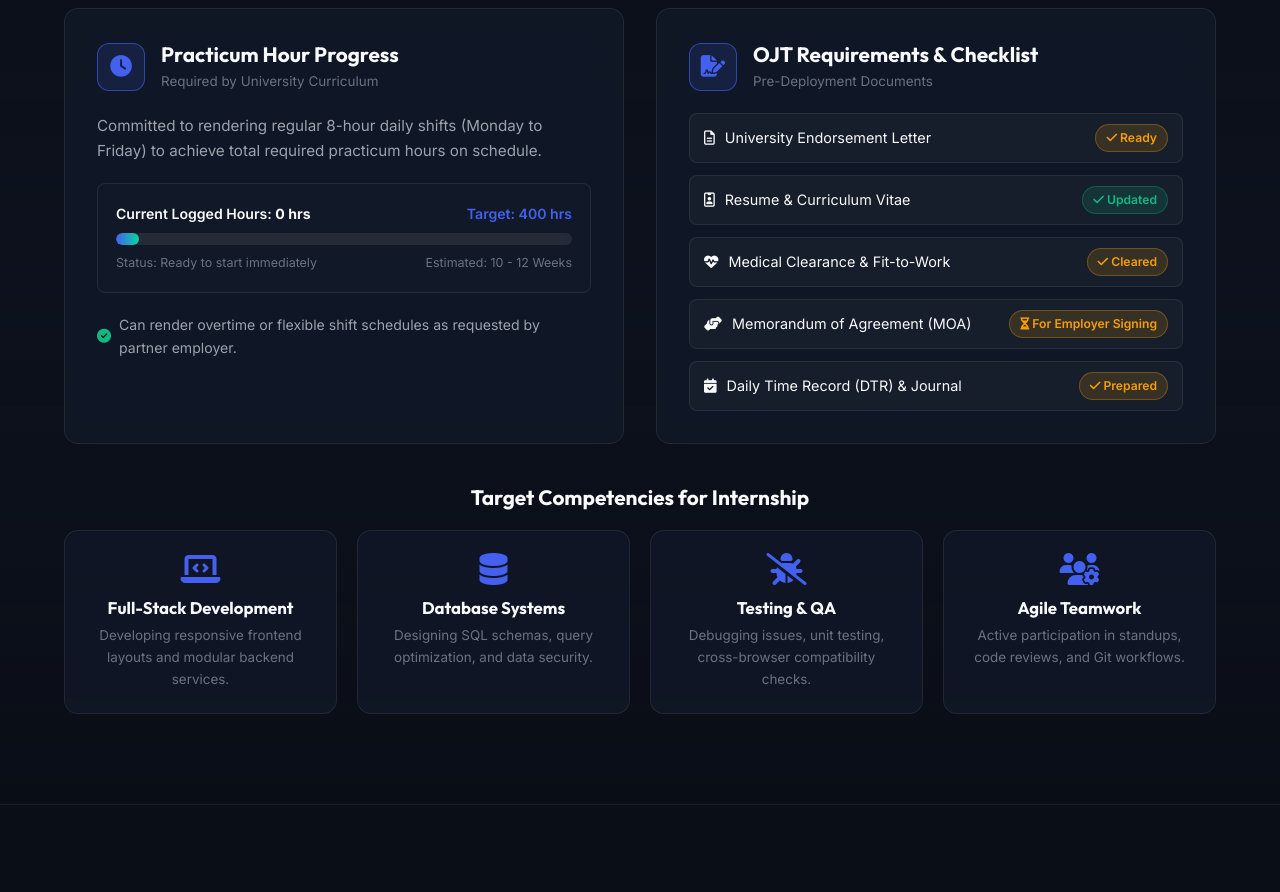
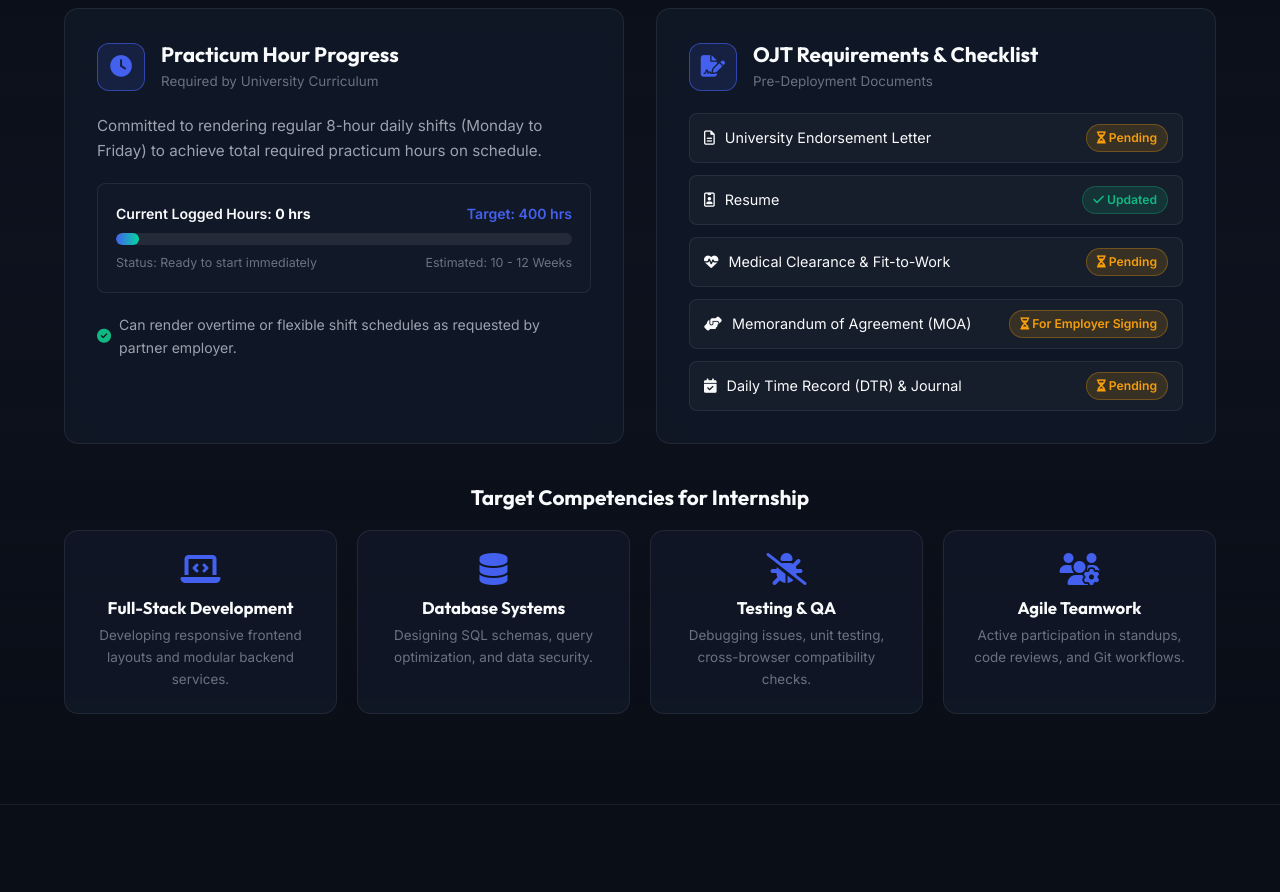
Before and after one commit to princejohnbundalan1-debug/Portfolio, a plain HTML site: page index.html in a window 1280 px wide. Shown: the part 1800-2692 px from the top of the page. Drawn offline with Linux system fonts and the light colour scheme.

Commit message:
Update portfolio

```diff
--- a/index.html
+++ b/index.html
@@ -303,16 +303,16 @@
               <div class="ojt-checklist">
                 <div class="checklist-item">
                   <span class="doc-name"><i class="fa-regular fa-file-lines"></i> University Endorsement Letter</span>
-                  <span class="doc-status pending"><i class="fa-solid fa-check"></i> Ready</span>
+                  <span class="doc-status pending"><i class="fa-solid fa-hourglass-half"></i> Pending</span>
                 </div>
                 <div class="checklist-item">
-                  <span class="doc-name"><i class="fa-regular fa-id-badge"></i> Resume &amp; Curriculum Vitae</span>
+                  <span class="doc-name"><i class="fa-regular fa-id-badge"></i> Resume</span>
                   <span class="doc-status ready"><i class="fa-solid fa-check"></i> Updated</span>
                 </div>
                 <div class="checklist-item">
                   <span class="doc-name"><i class="fa-solid fa-heart-pulse"></i> Medical Clearance &amp;
                     Fit-to-Work</span>
-                  <span class="doc-status pending"><i class="fa-solid fa-check"></i> Cleared</span>
+                  <span class="doc-status pending"><i class="fa-solid fa-hourglass-half"></i> Pending</span>
                 </div>
                 <div class="checklist-item">
                   <span class="doc-name"><i class="fa-solid fa-handshake-angle"></i> Memorandum of Agreement
@@ -323,7 +323,7 @@
                 <div class="checklist-item">
                   <span class="doc-name"><i class="fa-solid fa-calendar-check"></i> Daily Time Record (DTR) &amp;
                     Journal</span>
-                  <span class="doc-status pending"><i class="fa-solid fa-check"></i> Prepared</span>
+                  <span class="doc-status pending"><i class="fa-solid fa-hourglass-half"></i> Pending</span>
                 </div>
               </div>
             </div>
```
